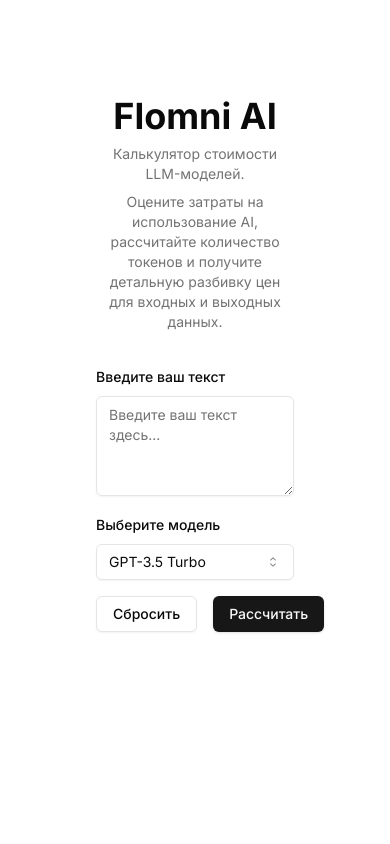
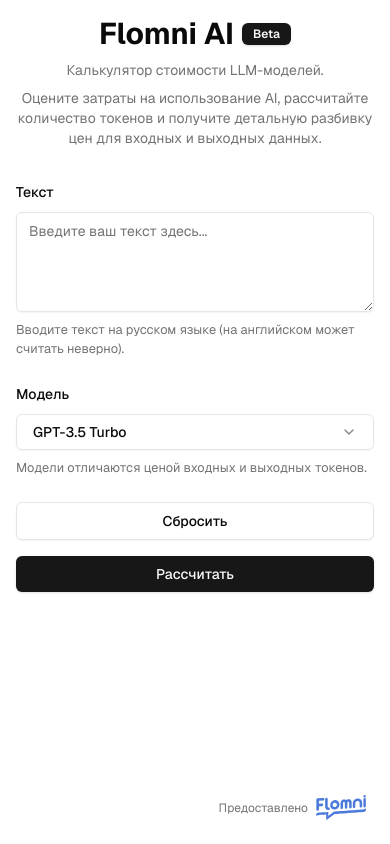
Before and after one commit to murabcd/tokenizer, a Next.js app: page / in a window 390 px wide. Built offline with nearby package versions, Linux system fonts and the light colour scheme.

Commit message:
add responsive layout

```diff
--- a/app/layout.tsx
+++ b/app/layout.tsx
@@ -1,12 +1,19 @@
 import type { Metadata } from "next";
-import { Inter } from "next/font/google";
+
 import "./globals.css";
 
-const inter = Inter({ subsets: ["latin"] });
+import { GeistSans } from "geist/font/sans";
 
 export const metadata: Metadata = {
   title: "Flomni AI токен калькулятор",
   description: "Рассчитайте количество токенов и стоимость использования AI моделей",
+  icons: {
+    icon: [
+      {
+        url: "/flomni.svg",
+      },
+    ],
+  },
 };
 
 export default function RootLayout({
@@ -16,7 +23,7 @@
 }>) {
   return (
     <html lang="en">
-      <body className={inter.className}>{children}</body>
+      <body className={GeistSans.className}>{children}</body>
     </html>
   );
 }
--- a/app/page.tsx
+++ b/app/page.tsx
@@ -2,20 +2,18 @@
 
 import { useState } from "react";
 
+import Image from "next/image";
+
 import { zodResolver } from "@hookform/resolvers/zod";
-import { useForm } from "react-hook-form";
+import { useForm, FormProvider } from "react-hook-form";
 
 import * as z from "zod";
 
+import { aiModels, estimateTokens, calculatePrice } from "./config/ai-models";
+
+import { Badge } from "@/components/ui/badge";
 import { Button } from "@/components/ui/button";
 import { Textarea } from "@/components/ui/textarea";
-import {
-  Select,
-  SelectContent,
-  SelectItem,
-  SelectTrigger,
-  SelectValue,
-} from "@/components/ui/select";
 import {
   Form,
   FormControl,
@@ -23,9 +21,10 @@
   FormItem,
   FormLabel,
   FormMessage,
+  FormDescription,
 } from "@/components/ui/form";
 
-import { aiModels, estimateTokens, calculatePrice } from "./config/ai-models";
+import { ModelSelector } from "@/components/model-selector";
 
 const formSchema = z.object({
   text: z.string().min(1, { message: "Текстовое поле не может быть пустым" }),
@@ -74,26 +73,28 @@
   };
 
   return (
-    <main className="flex min-h-screen flex-col items-center justify-start p-24">
-      <h1 className="text-4xl font-bold mb-2">Flomni AI</h1>
-      <p className="text-sm text-muted-foreground mb-2 text-center max-w-xl">
-        Калькулятор стоимости LLM-моделей.
-      </p>
-      <p className="text-sm text-muted-foreground mb-8 text-center max-w-xl">
+    <main className="flex min-h-screen flex-col items-center justify-start p-4 sm:p-8 md:p-24 relative">
+      <div className="max-w-4xl">
+        <h1 className="text-3xl sm:text-4xl font-bold mb-2 text-center flex items-center justify-center">
+          Flomni AI
+          <Badge className="ml-2">Beta</Badge>
+        </h1>
+        <div className="text-sm text-muted-foreground mb-8 text-center max-w-xl mx-auto">
+          <p className="mb-2">Калькулятор стоимости LLM-моделей.</p>
+          <p>
             Оцените затраты на использование AI, рассчитайте количество токенов и получите
             детальную разбивку цен для входных и выходных данных.
           </p>
+        </div>
+        <FormProvider {...form}>
           <Form {...form}>
-        <form
-          onSubmit={form.handleSubmit(calculateTokens)}
-          className="w-full max-w-2xl space-y-4"
-        >
+            <form onSubmit={form.handleSubmit(calculateTokens)} className="space-y-6">
               <FormField
                 control={form.control}
                 name="text"
                 render={({ field }) => (
                   <FormItem>
-                <FormLabel>Введите ваш текст</FormLabel>
+                    <FormLabel>Текст</FormLabel>
                     <FormControl>
                       <Textarea
                         placeholder="Введите ваш текст здесь..."
@@ -101,37 +102,16 @@
                         {...field}
                       />
                     </FormControl>
-                <FormMessage />
+                    <FormDescription>
+                      Вводите текст на русском языке (на английском может считать
+                      неверно).
+                    </FormDescription>
+                    <FormMessage className="text-xs text-destructive" />
                   </FormItem>
                 )}
               />
-
-          <FormField
-            control={form.control}
-            name="model"
-            render={({ field }) => (
-              <FormItem>
-                <FormLabel>Выберите модель</FormLabel>
-                <Select onValueChange={field.onChange} defaultValue={field.value}>
-                  <FormControl>
-                    <SelectTrigger>
-                      <SelectValue placeholder="Выберите модель" />
-                    </SelectTrigger>
-                  </FormControl>
-                  <SelectContent>
-                    {aiModels.map((model) => (
-                      <SelectItem key={model.name} value={model.name}>
-                        {model.name}
-                      </SelectItem>
-                    ))}
-                  </SelectContent>
-                </Select>
-                <FormMessage />
-              </FormItem>
-            )}
-          />
-
-          <div className="flex space-x-4">
+              <ModelSelector />
+              <div className="flex flex-col sm:flex-row space-y-4 sm:space-y-0 sm:space-x-4">
                 <Button
                   type="button"
                   variant="outline"
@@ -146,15 +126,20 @@
               </div>
             </form>
           </Form>
-
+        </FormProvider>
         {tokenCount > 0 && (
-        <div className="mt-4 p-4 bg-muted rounded w-full max-w-2xl">
+          <div className="text-sm mt-6 p-4 bg-muted rounded-md">
             <p>Примерное количество токенов: {tokenCount.toLocaleString()}</p>
             <p>Примерная цена входных данных: {inputPrice.toFixed(2)} ₽</p>
             <p>Примерная цена выходных данных: {outputPrice.toFixed(2)} ₽</p>
             <p>Общая примерная цена: {totalPrice} ₽</p>
           </div>
         )}
+      </div>
+      <div className="absolute bottom-6 right-6 flex items-center">
+        <span className="text-xs text-muted-foreground mr-2">Предоставлено</span>
+        <Image src="/flomni.svg" alt="Flomni Logo" width={50} height={50} />
+      </div>
     </main>
   );
 }
--- /dev/null
+++ b/components/ui/badge.tsx
@@ -0,0 +1,36 @@
+import * as React from "react"
+import { cva, type VariantProps } from "class-variance-authority"
+
+import { cn } from "@/lib/utils"
+
+const badgeVariants = cva(
+  "inline-flex items-center rounded-md border px-2.5 py-0.5 text-xs font-semibold transition-colors focus:outline-none focus:ring-2 focus:ring-ring focus:ring-offset-2",
+  {
+    variants: {
+      variant: {
+        default:
+          "border-transparent bg-primary text-primary-foreground shadow hover:bg-primary/80",
+        secondary:
+          "border-transparent bg-secondary text-secondary-foreground hover:bg-secondary/80",
+        destructive:
+          "border-transparent bg-destructive text-destructive-foreground shadow hover:bg-destructive/80",
+        outline: "text-foreground",
+      },
+    },
+    defaultVariants: {
+      variant: "default",
+    },
+  }
+)
+
+export interface BadgeProps
+  extends React.HTMLAttributes<HTMLDivElement>,
+    VariantProps<typeof badgeVariants> {}
+
+function Badge({ className, variant, ...props }: BadgeProps) {
+  return (
+    <div className={cn(badgeVariants({ variant }), className)} {...props} />
+  )
+}
+
+export { Badge, badgeVariants }
```
Also changed, not shown: public/flomni.svg (added). Lines whose indentation alone changed are shown as unchanged.
